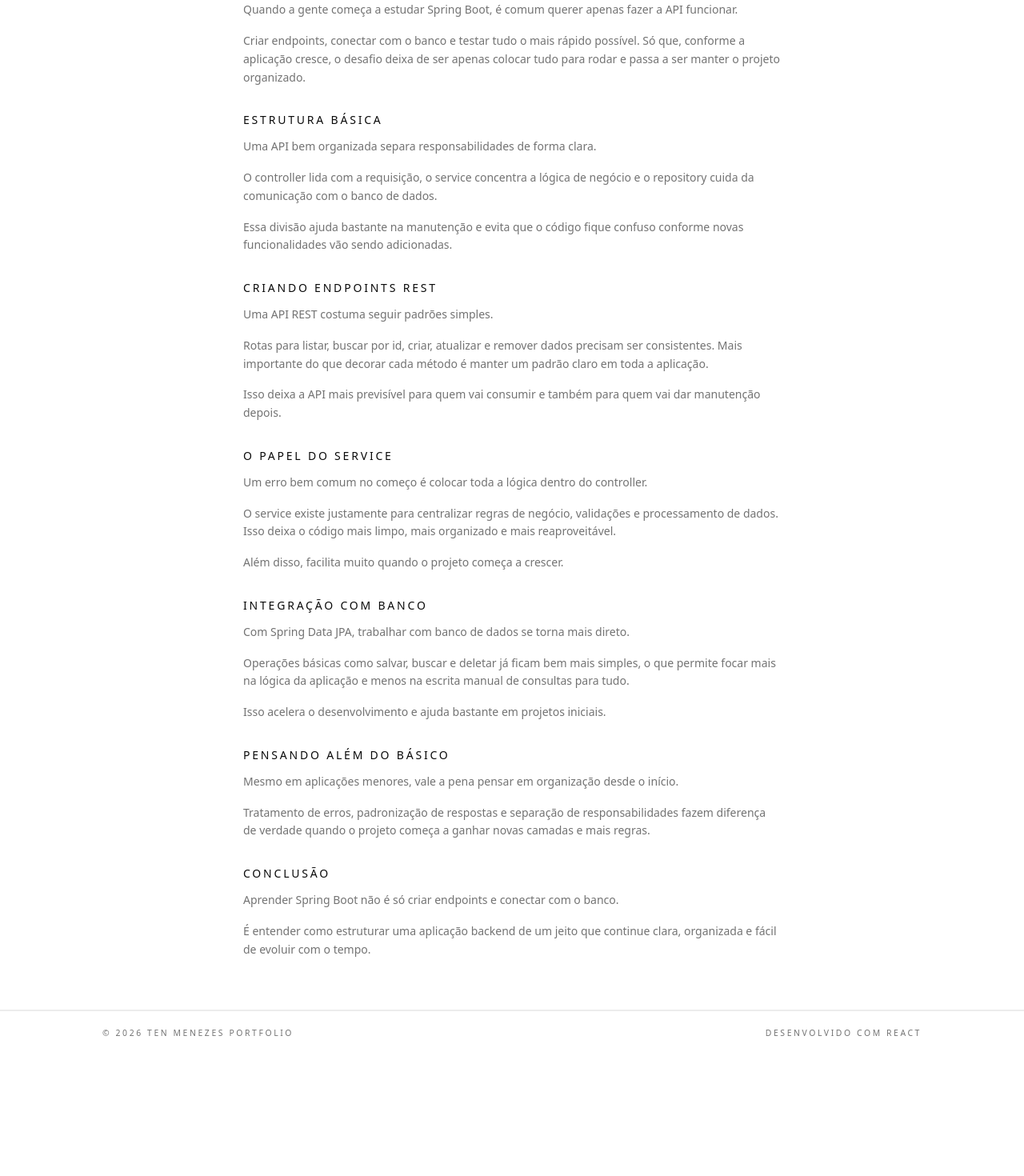
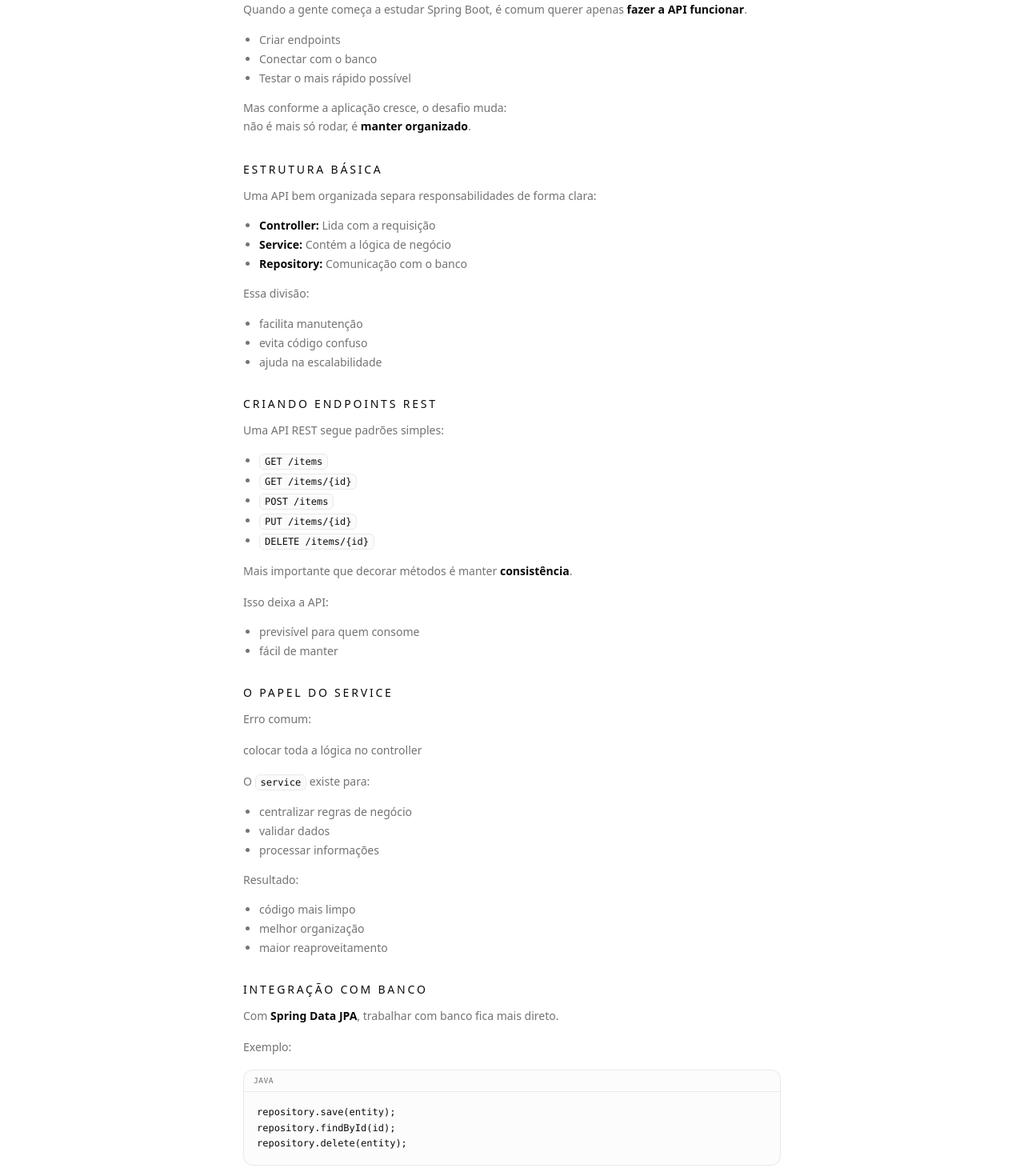
Before and after one commit to tenmenezes/tenmenezes.github.io, a React (Vite) app: page /blog/building-rest-api-spring-boot in a window 1280 px wide. Shown: the part 420-1890 px from the top of the page at 80% size. Before the commit the page ends 1740 px from the top, so only its background shows below. Built offline with nearby package versions, Linux system fonts and the light colour scheme.

Commit message:
Feat: Adicionando funcionalidade de conversão para markdown real e corrigindo detalhes de designs pequenos, adicionando também nova categoria de experiência para meu estágio atual.

```diff
--- a/package.json
+++ b/package.json
@@ -12,6 +12,7 @@
   "dependencies": {
     "@emailjs/browser": "^4.4.1",
     "@fontsource-variable/geist": "^5.2.8",
+    "@shikijs/rehype": "^4.0.2",
     "class-variance-authority": "^0.7.1",
     "clsx": "^2.1.1",
     "framer-motion": "^12.38.0",
@@ -21,8 +22,12 @@
     "react": "^18.3.1",
     "react-dom": "^18.3.1",
     "react-google-recaptcha": "^3.1.0",
+    "react-markdown": "^10.1.0",
     "react-router-dom": "^6.23.1",
+    "rehype-sanitize": "^6.0.0",
+    "remark-gfm": "^4.0.1",
     "shadcn": "^4.3.1",
+    "shiki": "^4.0.2",
     "sonner": "^2.0.7",
     "tailwind-merge": "^3.5.0",
     "tw-animate-css": "^1.4.0"
--- a/src/components/sections/Hero.jsx
+++ b/src/components/sections/Hero.jsx
@@ -125,7 +125,7 @@
         >
           <motion.div
             className="relative overflow-hidden rounded-xl border border-white/10 bg-transparent backdrop-blur-lg p-6 shadow-xl hover:-translate-y-2 transition-all duration-300"
-            animate={{ y: [0, -50, 0] }}
+            animate={{ y: [0, -25, 0] }}
             transition={{
               duration: 1.2,
               times: [0, 0.35, 1],
--- /dev/null
+++ b/src/components/ui/MarkdownContent.jsx
@@ -0,0 +1,64 @@
+import ReactMarkdown from 'react-markdown'
+import remarkGfm from 'remark-gfm'
+import rehypeSanitize from 'rehype-sanitize'
+
+export function MarkdownContent({ content }) {
+  return (
+    <ReactMarkdown
+      remarkPlugins={[remarkGfm]}
+      rehypePlugins={[rehypeSanitize]}
+      components={{
+        h2: ({ children }) => (
+          <h2 className="mt-8 mb-3 text-sm font-medium uppercase tracking-[0.2em] text-foreground">
+            {children}
+          </h2>
+        ),
+        p: ({ children }) => (
+          <p className="mb-4 text-sm leading-relaxed text-muted-foreground">
+            {children}
+          </p>
+        ),
+        ul: ({ children }) => (
+          <ul className="mb-4 list-disc pl-5 text-sm text-muted-foreground">
+            {children}
+          </ul>
+        ),
+        li: ({ children }) => <li className="mb-1">{children}</li>,
+        strong: ({ children }) => (
+          <strong className="font-semibold text-foreground">{children}</strong>
+        ),
+        code: ({ className, children }) => {
+          const match = /language-(\w+)/.exec(className || '')
+          const lang = match?.[1]
+          const codeString = String(children).replace(/\n$/, '')
+
+          const isBlock = codeString.includes('\n') || !!lang
+
+          if (!isBlock) {
+            return (
+              <code className="rounded-md border border-border/60 bg-muted/40 px-1.5 py-0.5 font-mono text-[0.75rem] text-foreground">
+                {codeString}
+              </code>
+            )
+          }
+
+          return (
+            <div className="mb-6 overflow-hidden rounded-xl border border-border/60 bg-muted/30">
+              {lang && (
+                <div className="flex items-center justify-between border-b border-border/60 px-3 py-1.5 text-[0.6rem] uppercase tracking-wider text-muted-foreground">
+                  <span>{lang}</span>
+                </div>
+              )}
+
+              <pre className="overflow-x-auto p-4 text-xs leading-relaxed">
+                <code className="font-mono text-foreground">{codeString}</code>
+              </pre>
+            </div>
+          )
+        }
+      }}
+    >
+      {content}
+    </ReactMarkdown>
+  )
+}
--- a/src/data/blog.js
+++ b/src/data/blog.js
@@ -8,43 +8,69 @@
       'Como reduzir excessos visuais pode tornar interfaces web mais claras, consistentes e fáceis de manter.',
     readTime: '5 min read',
     content: `
-Existe algo em comum entre interfaces que continuam funcionando bem com o tempo: elas não dependem de exagero.
+Existe algo em comum entre interfaces que continuam funcionando bem com o tempo: **elas não dependem de exagero**.
 
-Menos cor. Menos ruído. Menos decisões visuais feitas só para preencher espaço.
+- Menos cor
+- Menos ruído
+- Menos decisões visuais feitas só para preencher espaço
 
-Não se trata apenas de seguir uma estética minimalista. A ideia é reduzir a complexidade para que a interface fique mais clara, mais consistente e mais fácil de evoluir.
+Não se trata apenas de seguir uma estética minimalista. A ideia é **reduzir a complexidade** para que a interface fique mais clara, consistente e fácil de evoluir.
 
 ## O problema da complexidade visual
 
-Durante o desenvolvimento, é normal recorrer a soluções visuais rápidas. Um botão não chama atenção o suficiente, então recebe uma nova cor. Uma seção parece sem vida, então ganha mais contraste.
+Durante o desenvolvimento, é normal recorrer a soluções visuais rápidas.
 
-O problema é que cada nova escolha acaba criando uma regra nova, mesmo que isso não esteja explícito. Com o tempo, essas pequenas decisões se acumulam e deixam a interface mais difícil de organizar e manter.
+Um botão não chama atenção o suficiente → ganha uma nova cor.
+Uma seção parece sem vida → ganha mais contraste.
 
-Isso também gera inconsistência entre componentes e torna mais complicado construir novas telas seguindo um padrão realmente sólido.
+O problema é que cada nova escolha acaba criando **uma regra nova**, mesmo que isso não esteja explícito.
+
+Com o tempo:
+- decisões se acumulam
+- a interface fica mais difícil de manter
+- surgem inconsistências entre componentes
 
 ## Contenção como estratégia
 
 Trabalhar com uma paleta mais restrita obriga decisões mais conscientes.
 
-A hierarquia passa a depender mais da tipografia. O espaçamento começa a organizar melhor os blocos. Os componentes ganham mais consistência e ficam mais fáceis de reutilizar.
+- A hierarquia passa a depender mais da **tipografia**
+- O espaçamento organiza melhor os blocos
+- Componentes ficam mais consistentes e reutilizáveis
 
-Esse tipo de abordagem reduz a necessidade de correções constantes e torna o sistema mais previsível.
+Esse tipo de abordagem reduz correções constantes e torna o sistema mais previsível.
 
 ## O impacto no desenvolvimento
 
 Quando o design é mais contido, o desenvolvimento também tende a ficar mais simples.
 
-O código costuma ter menos variações, menos exceções e menos remendos ao longo do processo. Os componentes ficam mais fáceis de reaproveitar, entender e manter.
+O código costuma ter:
+- menos variações
+- menos exceções
+- menos remendos
 
-No fim, isso reduz tanto a complexidade visual quanto a estrutural.
+Os componentes ficam mais fáceis de:
+- reaproveitar
+- entender
+- manter
+
+No fim, isso reduz tanto a complexidade **visual** quanto **estrutural**.
 
 ## O que vale a pena manter
 
-Antes de adicionar uma nova cor ou uma nova variação, vale pensar se aquilo realmente resolve o problema ou só disfarça ele por um momento.
+Antes de adicionar uma nova cor ou variação, vale perguntar:
 
-Na maior parte das vezes, ajustar a estrutura, o espaçamento ou a hierarquia traz uma solução mais consistente.
+> Isso resolve o problema ou só disfarça?
 
-Interfaces que envelhecem bem geralmente não são as mais chamativas. São as que continuam claras, coerentes e fáceis de usar com o passar do tempo.
+Na maioria dos casos:
+- ajustar estrutura
+- melhorar espaçamento
+- refinar hierarquia
+
+traz uma solução mais consistente.
+
+Interfaces que envelhecem bem não são as mais chamativas,
+são as que continuam **claras, coerentes e fáceis de usar** com o tempo.
 `.trim(),
   },
   {
@@ -56,53 +82,96 @@
       'Uma visão prática de como estruturar uma API REST com Java e Spring Boot, com foco em organização, clareza e evolução do projeto.',
     readTime: '6 min read',
     content: `
-Quando a gente começa a estudar Spring Boot, é comum querer apenas fazer a API funcionar.
+Quando a gente começa a estudar Spring Boot, é comum querer apenas **fazer a API funcionar**.
 
-Criar endpoints, conectar com o banco e testar tudo o mais rápido possível. Só que, conforme a aplicação cresce, o desafio deixa de ser apenas colocar tudo para rodar e passa a ser manter o projeto organizado.
+- Criar endpoints
+- Conectar com o banco
+- Testar o mais rápido possível
+
+Mas conforme a aplicação cresce, o desafio muda:
+não é mais só rodar, é **manter organizado**.
 
 ## Estrutura básica
 
-Uma API bem organizada separa responsabilidades de forma clara.
+Uma API bem organizada separa responsabilidades de forma clara:
 
-O controller lida com a requisição, o service concentra a lógica de negócio e o repository cuida da comunicação com o banco de dados.
+- **Controller:** Lida com a requisição
+- **Service:** Contém a lógica de negócio
+- **Repository:** Comunicação com o banco
 
-Essa divisão ajuda bastante na manutenção e evita que o código fique confuso conforme novas funcionalidades vão sendo adicionadas.
+Essa divisão:
+- facilita manutenção
+- evita código confuso
+- ajuda na escalabilidade
 
 ## Criando endpoints REST
 
-Uma API REST costuma seguir padrões simples.
+Uma API REST segue padrões simples:
 
-Rotas para listar, buscar por id, criar, atualizar e remover dados precisam ser consistentes. Mais importante do que decorar cada método é manter um padrão claro em toda a aplicação.
+- \`GET /items\`
+- \`GET /items/{id}\`
+- \`POST /items\`
+- \`PUT /items/{id}\`
+- \`DELETE /items/{id}\`
 
-Isso deixa a API mais previsível para quem vai consumir e também para quem vai dar manutenção depois.
+Mais importante que decorar métodos é manter **consistência**.
+
+Isso deixa a API:
+- previsível para quem consome
+- fácil de manter
 
 ## O papel do Service
 
-Um erro bem comum no começo é colocar toda a lógica dentro do controller.
+Erro comum:
 
-O service existe justamente para centralizar regras de negócio, validações e processamento de dados. Isso deixa o código mais limpo, mais organizado e mais reaproveitável.
+> colocar toda a lógica no controller
 
-Além disso, facilita muito quando o projeto começa a crescer.
+O \`service\` existe para:
+- centralizar regras de negócio
+- validar dados
+- processar informações
+
+Resultado:
+- código mais limpo
+- melhor organização
+- maior reaproveitamento
 
 ## Integração com banco
 
-Com Spring Data JPA, trabalhar com banco de dados se torna mais direto.
+Com **Spring Data JPA**, trabalhar com banco fica mais direto.
 
-Operações básicas como salvar, buscar e deletar já ficam bem mais simples, o que permite focar mais na lógica da aplicação e menos na escrita manual de consultas para tudo.
+Exemplo:
 
-Isso acelera o desenvolvimento e ajuda bastante em projetos iniciais.
+\`\`\`java
+repository.save(entity);
+repository.findById(id);
+repository.delete(entity);
+\`\`\`
+
+Isso reduz código boilerplate e permite focar no que importa:
+**a lógica da aplicação**.
 
 ## Pensando além do básico
 
-Mesmo em aplicações menores, vale a pena pensar em organização desde o início.
+Mesmo em projetos pequenos, vale investir em:
 
-Tratamento de erros, padronização de respostas e separação de responsabilidades fazem diferença de verdade quando o projeto começa a ganhar novas camadas e mais regras.
+- tratamento de erros
+- padronização de respostas
+- separação de responsabilidades
+
+Esses pontos fazem diferença quando o sistema cresce.
 
 ## Conclusão
 
-Aprender Spring Boot não é só criar endpoints e conectar com o banco.
+Aprender Spring Boot não é só criar endpoints.
 
-É entender como estruturar uma aplicação backend de um jeito que continue clara, organizada e fácil de evoluir com o tempo.
+É entender como estruturar uma aplicação backend que seja:
+
+- clara
+- organizada
+- fácil de evoluir
+
+com o passar do tempo.
 `.trim(),
   },
 ]
--- a/src/pages/BlogPostPage.jsx
+++ b/src/pages/BlogPostPage.jsx
@@ -2,6 +2,7 @@
 import { ArrowLeft } from 'lucide-react'
 import { posts } from '../data/blog'
 import { DotPattern } from '../components/ui/dot-pattern'
+import { MarkdownContent } from '../components/ui/MarkdownContent'
 
 export function BlogPostPage() {
   const { slug } = useParams()
@@ -67,7 +68,7 @@
       {/* Body */}
       <section className="border-b border-border/60">
         <div className="mx-auto max-w-2xl px-4 py-12 sm:px-6 lg:px-0">
-          {renderContent(content)}
+          <MarkdownContent content={content} />
         </div>
       </section>
     </main>
```
Also changed, not shown: src/data/site.js (+9 -3 lines), 1 other file (tests, documents, lock files or other folders).
